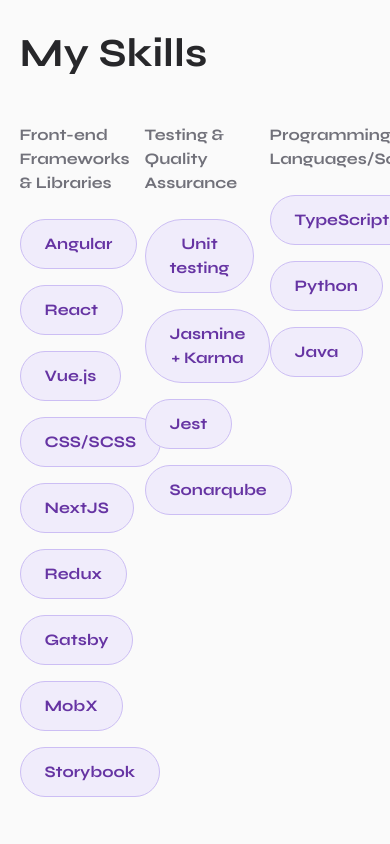
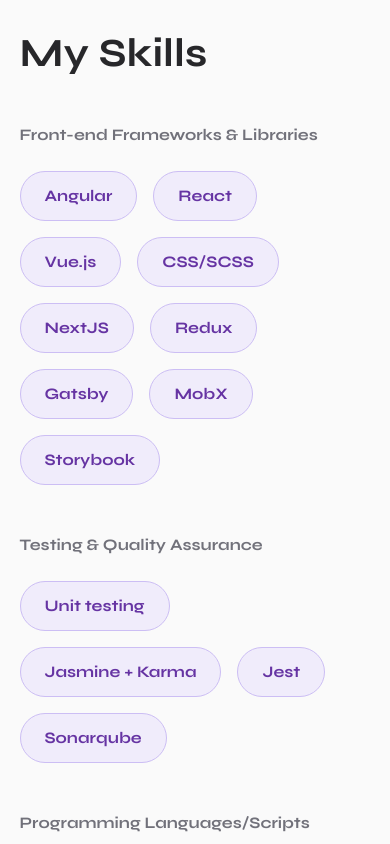
Before and after one commit to prawsang/prawsang-dev, a Next.js app: page / in a window 390 px wide. Shown: the part 2920-3764 px from the top of the page. Built offline with nearby package versions, Linux system fonts and the light colour scheme.

Commit message:
responsive skills

```diff
--- a/components/home/Skills.tsx
+++ b/components/home/Skills.tsx
@@ -47,7 +47,7 @@
     <section>
       <div className="content-container">
         <h1 className="base-header-text bold mb-6">My Skills</h1>
-        <div className="grid grid-cols-3 gap-x-4 gap-y-6">
+        <div className="grid grid-cols-1 sm:grid-cols-2 md:grid-cols-3 sm:gap-x-2 md:gap-x-4 gap-y-5 md:gap-y-6">
           {SKILL_LIST.map((s, i) => (
             <div key={`skill-h-${i}`}>
               <p className="bold base-sub-header-text mb-4">{s.header}</p>
```
